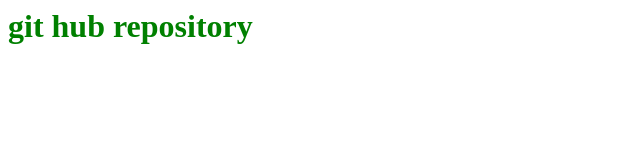
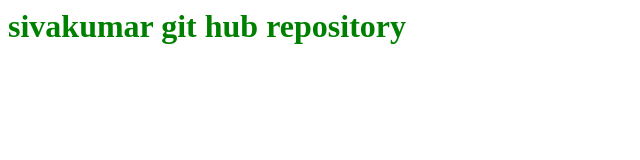
Before and after one commit to sivakumar8899/devops, a plain HTML site: page first.html in a window 1280 px wide. Shown: the whole page, without its empty margins (0-640 px from the left). Drawn offline with Linux system fonts and the light colour scheme.

Commit message:
new commit16

```diff
--- a/first.html
+++ b/first.html
@@ -1,5 +1,5 @@
 <html>
 <title>sample file</title>
-<bode><h1 style="color :green;">git hub repository</h1>
+<bode><h1 style="color :green;">sivakumar git hub repository</h1>
 </body
 <html/>
```
